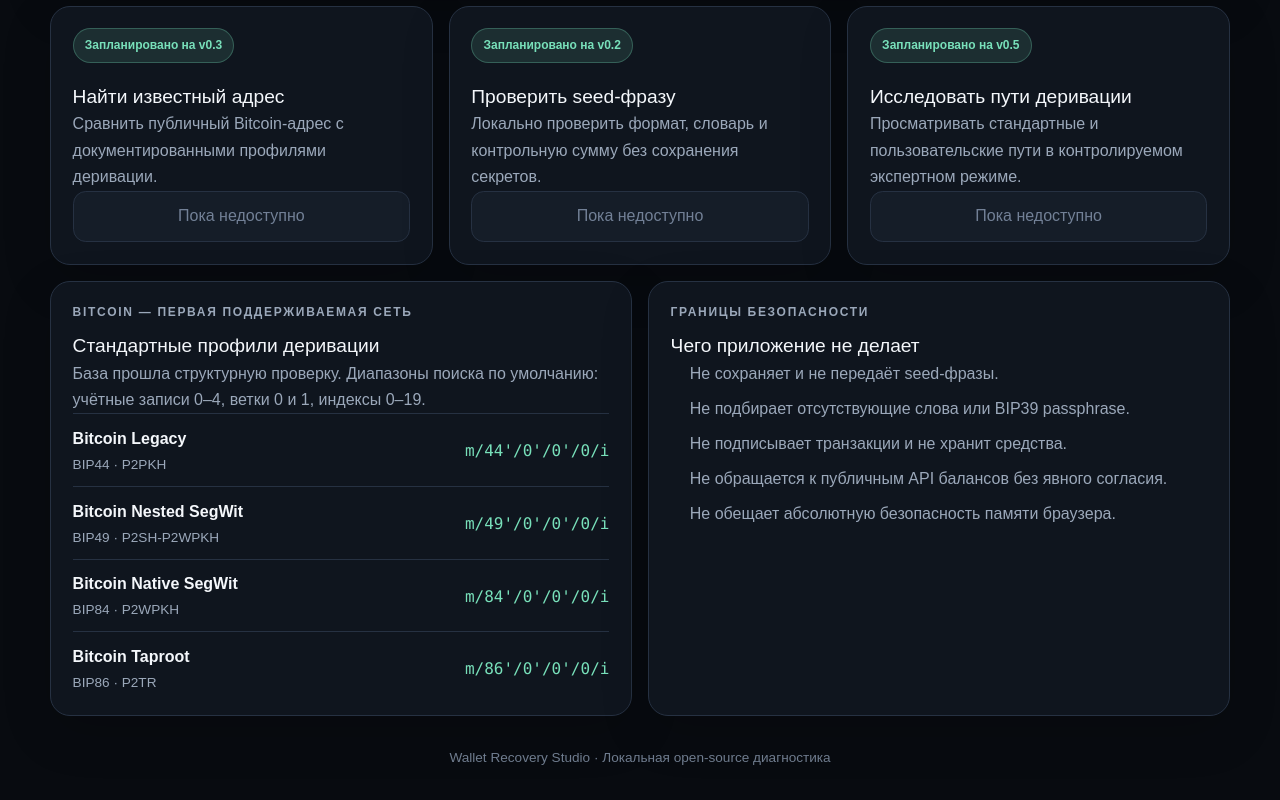
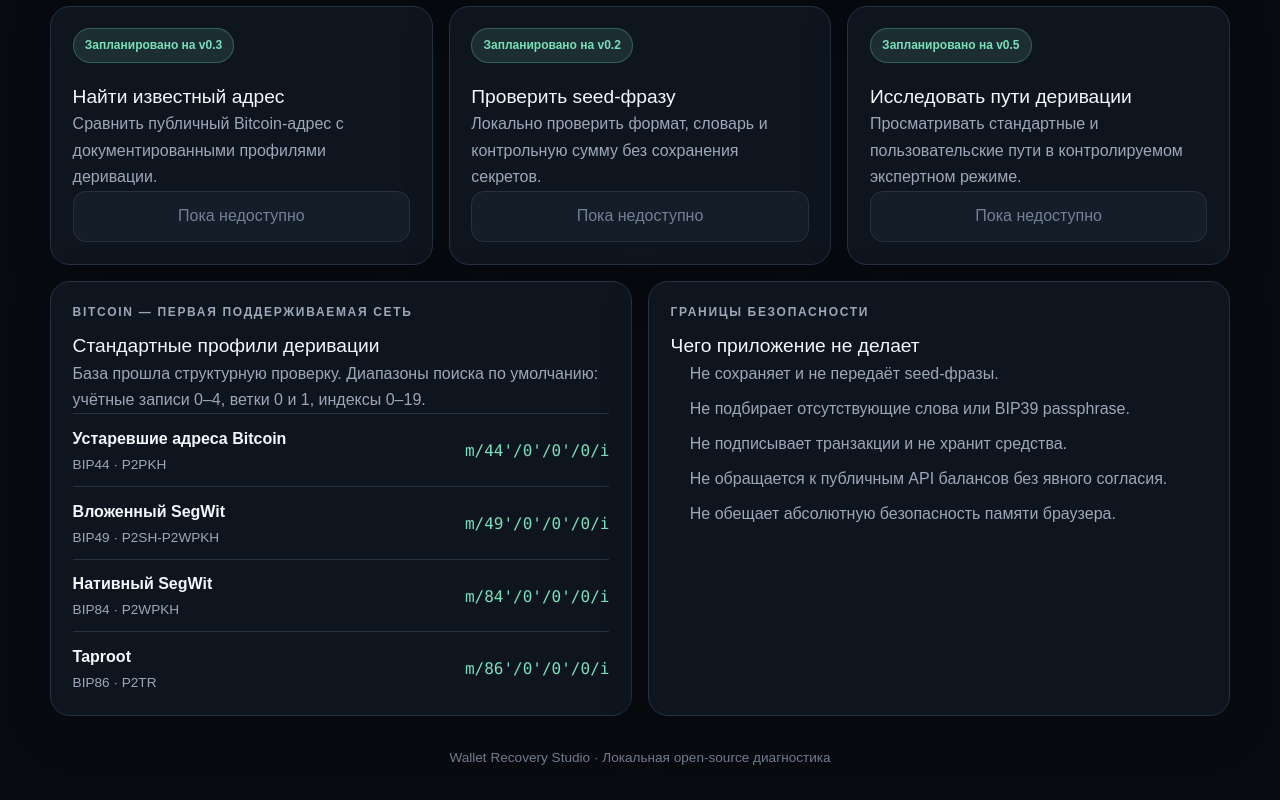
Before and after one commit to vanitoo/Wallet-Recovery-Studio, a Next.js app: page / in a window 1280 px wide. Shown: the part 584-1384 px from the top of the page. Built offline with nearby package versions, Linux system fonts and the light colour scheme.

Commit message:
feat: localize profile display names

```diff
--- a/src/features/wallet-profiles/bitcoin-standard.ts
+++ b/src/features/wallet-profiles/bitcoin-standard.ts
@@ -41,28 +41,28 @@
 const standardProfiles: readonly DerivationProfile[] = [
   createStandardDerivationProfile({
     id: "bitcoin-bip44-p2pkh",
-    name: "Bitcoin Legacy",
+    name: "Устаревшие адреса Bitcoin",
     standard: "BIP44",
     pathTemplate: "m/44'/0'/{account}'/{change}/{index}",
     scriptType: "p2pkh",
   }),
   createStandardDerivationProfile({
     id: "bitcoin-bip49-p2sh-p2wpkh",
-    name: "Bitcoin Nested SegWit",
+    name: "Вложенный SegWit",
     standard: "BIP49",
     pathTemplate: "m/49'/0'/{account}'/{change}/{index}",
     scriptType: "p2sh-p2wpkh",
   }),
   createStandardDerivationProfile({
     id: "bitcoin-bip84-p2wpkh",
-    name: "Bitcoin Native SegWit",
+    name: "Нативный SegWit",
     standard: "BIP84",
     pathTemplate: "m/84'/0'/{account}'/{change}/{index}",
     scriptType: "p2wpkh",
   }),
   createStandardDerivationProfile({
     id: "bitcoin-bip86-p2tr",
-    name: "Bitcoin Taproot",
+    name: "Taproot",
     standard: "BIP86",
     pathTemplate: "m/86'/0'/{account}'/{change}/{index}",
     scriptType: "p2tr",
```
